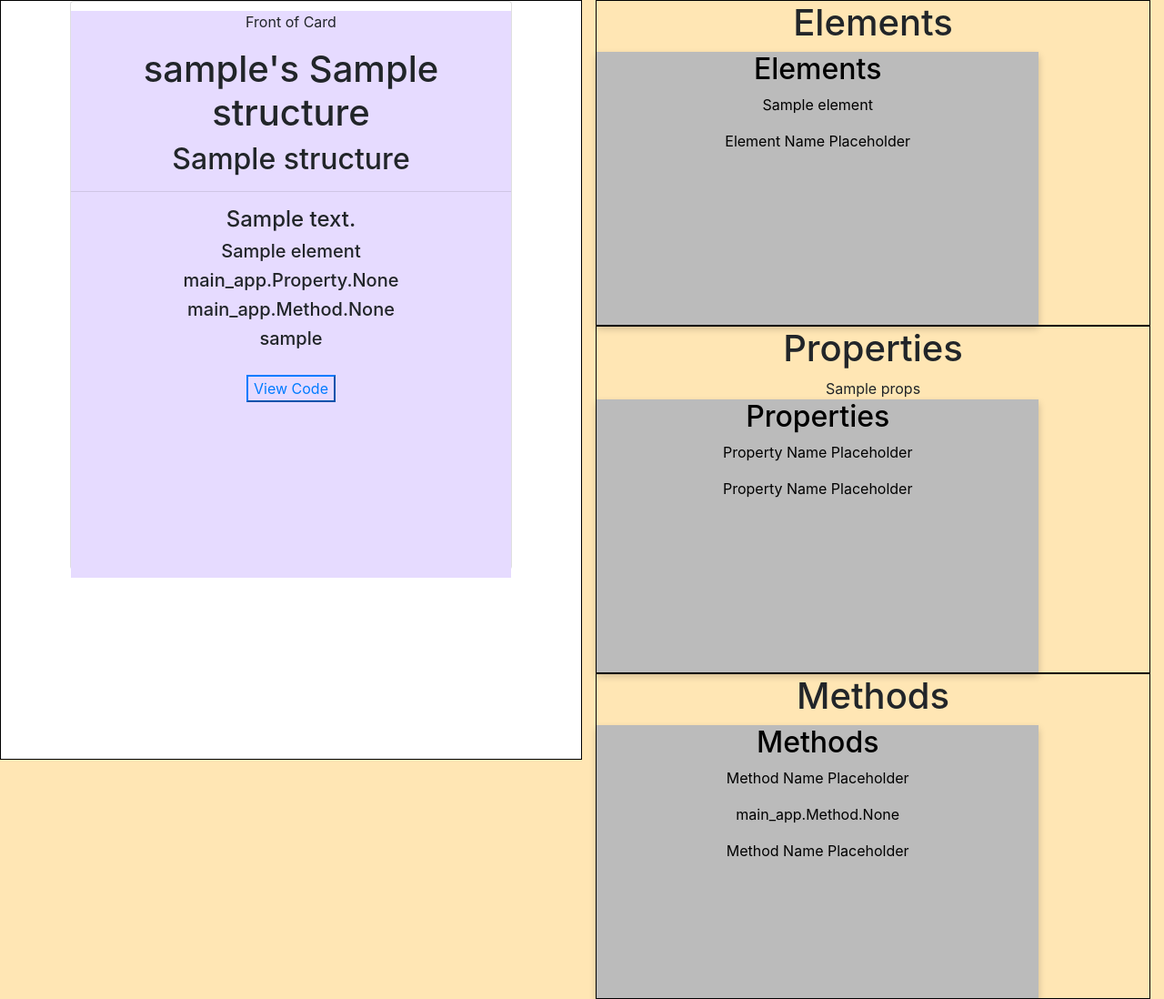
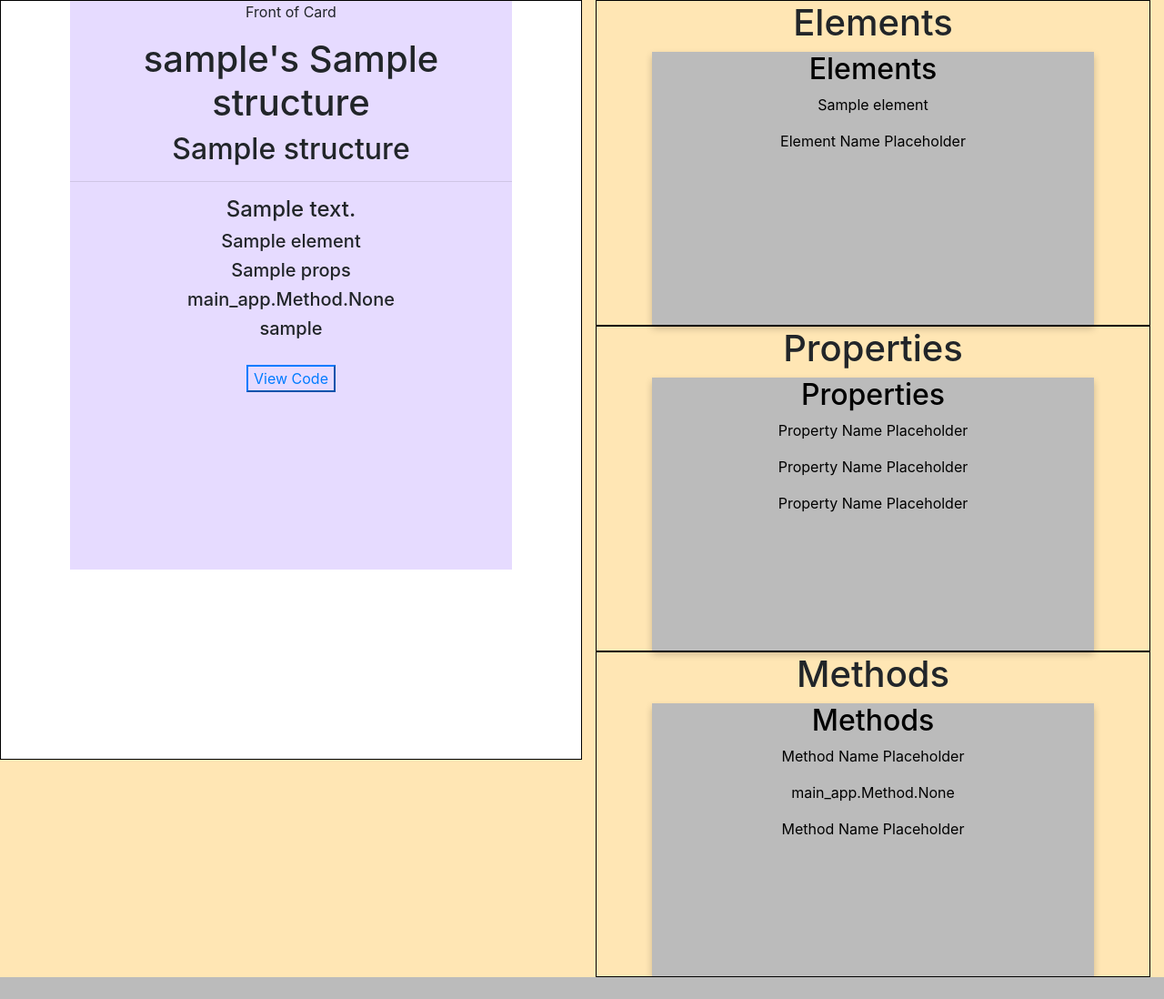
Before and after one commit to ChiExplores/a-stardust-truce, a Django app: template main_app/templates/main_app/edit.html in a window 1280 px wide. Shown: the part 60-1158 px from the top of the page at 91% size. After the commit the page ends 1134 px from the top, so only its background shows below. Run offline with Django 3.2, Linux system fonts and the light colour scheme; tables that the repository leaves empty hold one stand-in row (values such as "Sample post"); the template is opened without the code that fills it: values that come from a table or form of the project are taken from there, most other values are stand-ins (such as "Sample title", 1, 10 or a date in 2020); parts of the project's set-up code (start-up, migrations or seed data) failed here and were passed over; some libraries are stand-ins or nearby versions.

Commit message:
Merging CRUD operations

```diff
--- a/main_app/static/css/style.css
+++ b/main_app/static/css/style.css
@@ -63,6 +63,7 @@ body, html {
 .card {
     margin: 0 auto;
     max-height: 75%;
+    border: none !important;
 }
 
 .cardflip {
@@ -72,6 +73,7 @@ body, html {
     transform-origin: center right;
     transform-style: preserve-3d;
     transition: transform 1s;
+    border: none !important;
 }
 
 .card.is-flipped {
@@ -80,7 +82,7 @@ body, html {
 
 .card-face {
     position: absolute;
-    margin: 10px auto;
+    /* margin: 10px auto; */
     padding: 10px auto;
     width: 100%;
     height: 100%;
@@ -121,6 +123,7 @@ code{
     width: 80%;
     height: 300px;
     perspective: 1000px;
+    margin: 0 auto;
   }
 
 .flip-card-inner {
@@ -128,7 +131,7 @@ code{
     width: 100%;
     height: 100%;
     text-align: center;
-    transition: transform 0.6s;
+    transition: transform 1s;
     transform-style: preserve-3d;
     box-shadow: 0 4px 8px 0 rgba(0,0,0,0.2);
 }
--- a/main_app/templates/base.html
+++ b/main_app/templates/base.html
@@ -16,36 +16,8 @@
 </head>
 <body>
     <header>
-
-        <div class="navbar-container">
-            <nav class="navbar navbar-expand-lg" id="navbarpls">
-
-                <a class="navbar-brand" href="#">Navbar</a>
-
-                <button class="navbar-toggler" type="button" data-toggle="collapse" data-target="#navbarNav" aria-controls="navbarNav" aria-expanded="false" aria-label="Toggle navigation">
-                    <span class="navbar-toggler-icon"></span>
-                </button>
-
-                <div class="collapse navbar-collapse" id="navbarNav">
-                    <ul class="navbar-nav">
-                        <li class="nav-item active">
-                            <a class="nav-link" href="#">Home <span class="sr-only">(current)</span></a>
-                        </li>
-                        <li class="nav-item">
-                            <a class="nav-link" href="#">Features</a>
-                        </li>
-                        <li class="nav-item">
-                            <a class="nav-link" href="#">Pricing</a>
-                        </li>
-                    </ul>
-                </div>
-
-            </nav>
-        </div>
-
+        {% include 'navbar.html' %}
     </header>
-
-    <div class="body-container d-flex ">
 
         {% block content %}
 
@@ -53,21 +25,7 @@
 
     </div>
 
-    <script>
-
-        var card = document.querySelector('.card');
-        var button = document.querySelector('.btn-outline-primary');
-        var button2 = document.querySelector('.btn-rear');
-
-        button.addEventListener( 'click', function() {
-            card.classList.toggle('is-flipped');
-        });
-
-        button2.addEventListener( 'click', function() {
-            card.classList.toggle('is-flipped');
-        });
-
-    </script>
+    {% include 'scripts.html' %}
 
 </body>
 </html>
--- a/main_app/templates/comp1.html
+++ b/main_app/templates/comp1.html
@@ -1,5 +1,5 @@
 
-<div class="container1 w-100">
+<div class="container1">
     <h1>Elements</h1>
 
     <div class="flip-card">
--- a/main_app/templates/comp2.html
+++ b/main_app/templates/comp2.html
@@ -1,7 +1,7 @@
 <div class="container2 w-100">
     <h1>Properties</h1>
 
-    {{props}}
+    <!-- {{props}} -->
     <!-- {{ds.properties}} -->
     <!-- {{js}} -->
     <div class="flip-card">
@@ -9,6 +9,7 @@
 
             <div class="flip-card-front">
                 <h2>Properties</h2>
+                <p>Property Name Placeholder</p>
                 <p>Property Name Placeholder</p>
                 <p>Property Name Placeholder</p>
             </div>
--- a/main_app/templates/main_app/edit.html
+++ b/main_app/templates/main_app/edit.html
@@ -3,16 +3,15 @@
 {% block content %}
 <div class="body-container d-flex">
 
-    <div class="maincontainer h-100 col-6 text-center">
+    <div class="maincontainer h-100 col-6 text-center align-items-center my-auto">
         {% include '../structure.html' %}
     </div>
 
-    <div class="sidecontainer h-100 col-6 text-center">
+    <div class="sidecontainer h-100 col-6 text-center align-items-center mx-auto">
         {% include '../comp1.html' %}
         {% include '../comp2.html' %}
         {% include '../comp3.html' %}
     </div>
 
 </div>
-
 {% endblock %}
--- a/main_app/templates/main_app/info.html
+++ b/main_app/templates/main_app/info.html
@@ -1,12 +1,10 @@
 {% extends '../base.html' %}
 
 {% block content %}
-<div class="body-container justify-content-center d-flex">
 
-    <div class="maincontainer h-100 col-6 text-center">
+    <div class="maincontainer h-100 col-6 text-center my-auto">
         {% include '../structure.html' %}
     </div>
 
-</div>
 
 {% endblock %}
--- /dev/null
+++ b/main_app/templates/navbar.html
@@ -0,0 +1,25 @@
+<div class="navbar-container">
+    <nav class="navbar navbar-expand-lg" id="navbarpls">
+
+        <a class="navbar-brand" href="#">Navbar</a>
+
+        <button class="navbar-toggler" type="button" data-toggle="collapse" data-target="#navbarNav" aria-controls="navbarNav" aria-expanded="false" aria-label="Toggle navigation">
+            <span class="navbar-toggler-icon"></span>
+        </button>
+
+        <div class="collapse navbar-collapse" id="navbarNav">
+            <ul class="navbar-nav">
+                <li class="nav-item active">
+                    <a class="nav-link" href="#">Home <span class="sr-only">(current)</span></a>
+                </li>
+                <li class="nav-item">
+                    <a class="nav-link" href="#">Features</a>
+                </li>
+                <li class="nav-item">
+                    <a class="nav-link" href="#">Pricing</a>
+                </li>
+            </ul>
+        </div>
+
+    </nav>
+</div>
--- /dev/null
+++ b/main_app/templates/scripts.html
@@ -0,0 +1,15 @@
+<script>
+
+    var card = document.querySelector('.card');
+    var button = document.querySelector('.btn-outline-primary');
+    var button2 = document.querySelector('.btn-rear');
+
+    button.addEventListener( 'click', function() {
+        card.classList.toggle('is-flipped');
+    });
+
+    button2.addEventListener( 'click', function() {
+        card.classList.toggle('is-flipped');
+    });
+
+</script>
--- a/main_app/templates/structure.html
+++ b/main_app/templates/structure.html
@@ -1,4 +1,4 @@
-<div class="card cardflip" style="margin: 0 auto;">
+<div class="card cardflip" >
 
     <div class="card-face card-face-front">
         <p class="text-center">Front of Card</p>
@@ -7,7 +7,8 @@
         <hr>
         <h4>{{ds.description}}</h4>
         <h5>{{ds.element}}</h5>
-        <h5>{{ds.properties}}</h5>
+        <h5>{{props}}</h5>
+
         <h5>{{ds.methods}}</h5>
         <h5>{{ds.user}}</h5>
         <button class="button btn-outline-primary">View Code</button>
```
Also changed, not shown: main_app/templates/footer.html (added).
